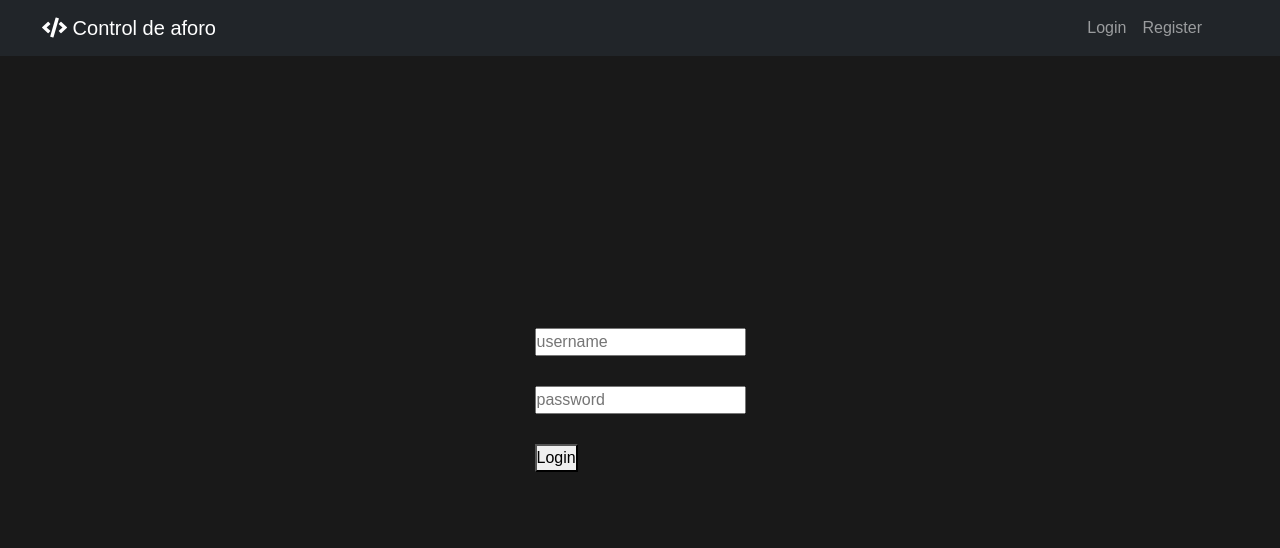
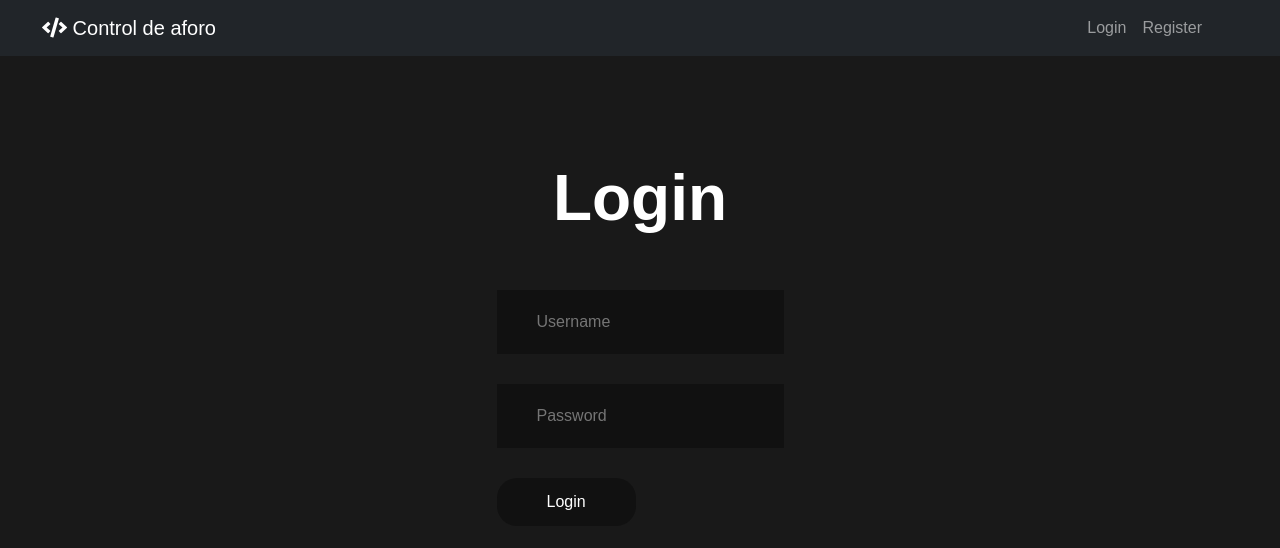
Before and after one commit to ByVerduXx/ControlAforo, a React (Create React App) app in the folder PECL2/aforo-web/: page /login in a window 1280 px wide. Shown: the top 548 px of the page. Built offline with nearby package versions, Linux system fonts and the light colour scheme.

Commit message:
Input and Button components

```diff
--- /dev/null
+++ b/PECL2/aforo-web/src/components/Button/Button.css
@@ -0,0 +1,13 @@
+button {
+    border: 0;
+    background: #111;
+    color: #fff;
+    padding: 12px 50px;
+    border-radius: 20px;
+    cursor: pointer;
+    transition: .5s;
+}
+
+button:hover {
+    background: rgb(33, 37, 41);
+}
--- /dev/null
+++ b/PECL2/aforo-web/src/components/Button/Button.jsx
@@ -0,0 +1,11 @@
+import React from 'react'
+import './Button.css'
+
+
+function Button({type="", children}) {
+    return (
+        <button type={type}>{children}</button>
+    )
+}
+
+export default Button
--- /dev/null
+++ b/PECL2/aforo-web/src/components/Input/Input.css
@@ -0,0 +1,20 @@
+.form-input {
+    display: block;
+    width: 100%;
+    box-sizing: border-box;
+    margin: 16px 0 30px;
+    border: 0;
+    background: #111;
+    padding: 20px 40px;
+    outline: none;
+    color: #ddd;
+    opacity: 1;
+}
+.form-input:hover {
+    opacity: .9;
+}
+.form-input:focus {
+    transition: .3s;
+    opacity: .9;
+    box-shadow: 0 0 10px 4px rgb(33, 37, 41);
+}
--- /dev/null
+++ b/PECL2/aforo-web/src/components/Input/Input.jsx
@@ -0,0 +1,11 @@
+import React from 'react'
+import './Input.css'
+
+
+function Input({type, value, placeholder, onChange}) {
+    return (
+        <input className="form-input" type={type} placeholder={placeholder} value={value} onChange={onChange} />
+    )
+}
+
+export default Input
--- a/PECL2/aforo-web/src/pages/Login/Login.css
+++ b/PECL2/aforo-web/src/pages/Login/Login.css
@@ -1,3 +1,10 @@
+h1 {
+    position: absolute;
+    top: 20%;
+    font-size: 4rem;
+    font-weight: bold;
+}
+
 .login {
     background-color: rgb(25, 25, 25);
     color: #fff;
@@ -11,14 +18,3 @@
     align-items: center;
     justify-content: center;
 }
-
-.formulario {
-    z-index: 100;
-    top: 50%;
-    left: 50%;
-}
-
-input {
-    display: block;
-    margin-bottom: 30px;
-}
--- a/PECL2/aforo-web/src/pages/Login/Login.jsx
+++ b/PECL2/aforo-web/src/pages/Login/Login.jsx
@@ -3,6 +3,9 @@ import {useHistory} from 'react-router-dom'
 import './Login.css'
 
 import useUser from '../../hooks/useUser';
+
+import Input from '../../components/Input/Input'
+import Button from '../../components/Button/Button'
 
 function Login() {
 
@@ -24,11 +27,12 @@ function Login() {
     }
     return (
         <div className="login">
+            <h1>Login</h1>
             <div className="formulario">
                 <form onSubmit={handleSubmit}>
-                    <input type="text" placeholder="username" value={username} onChange={(e) => {setUsername(e.target.value)}} />
-                    <input type="password" placeholder="password" value={password} onChange={(e) => {setPasword(e.target.value)}}/>
-                    <button>Login</button>
+                    <Input type='text' placeholder='Username' value={username} onChange={(e) => {setUsername(e.target.value)}}/>
+                    <Input type="password" placeholder="Password" value={password} onChange={(e) => {setPasword(e.target.value)}}/>
+                    <Button type="submit">Login</Button>
                 </form>
             </div>
         </div>
```
